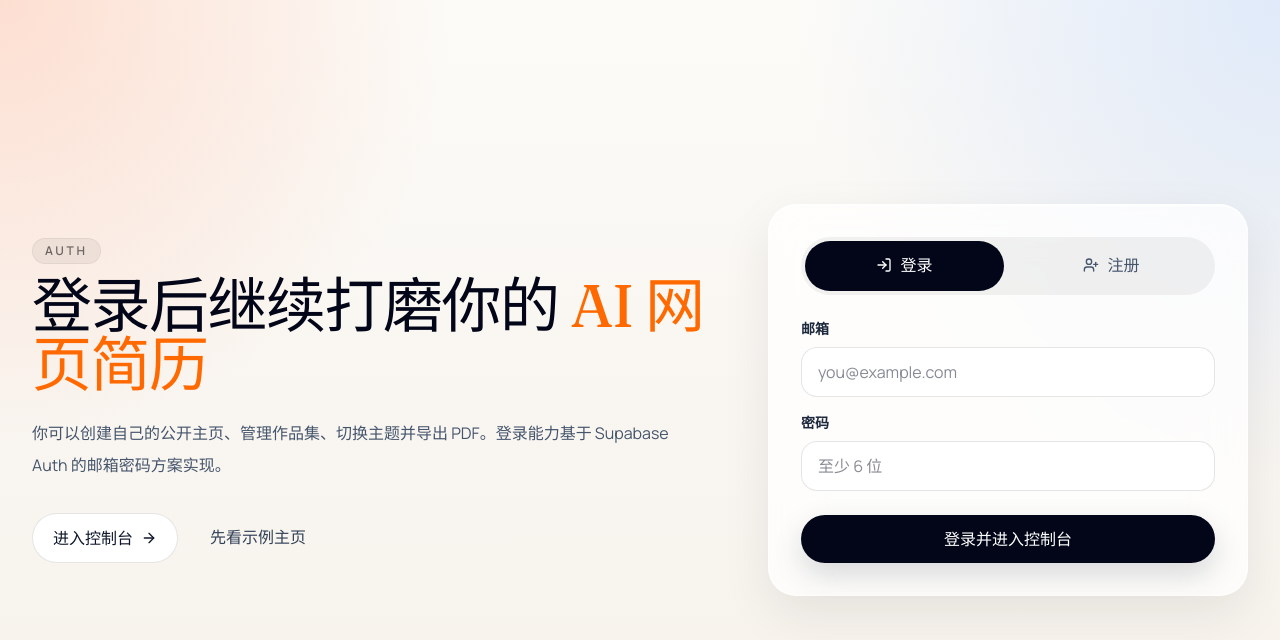
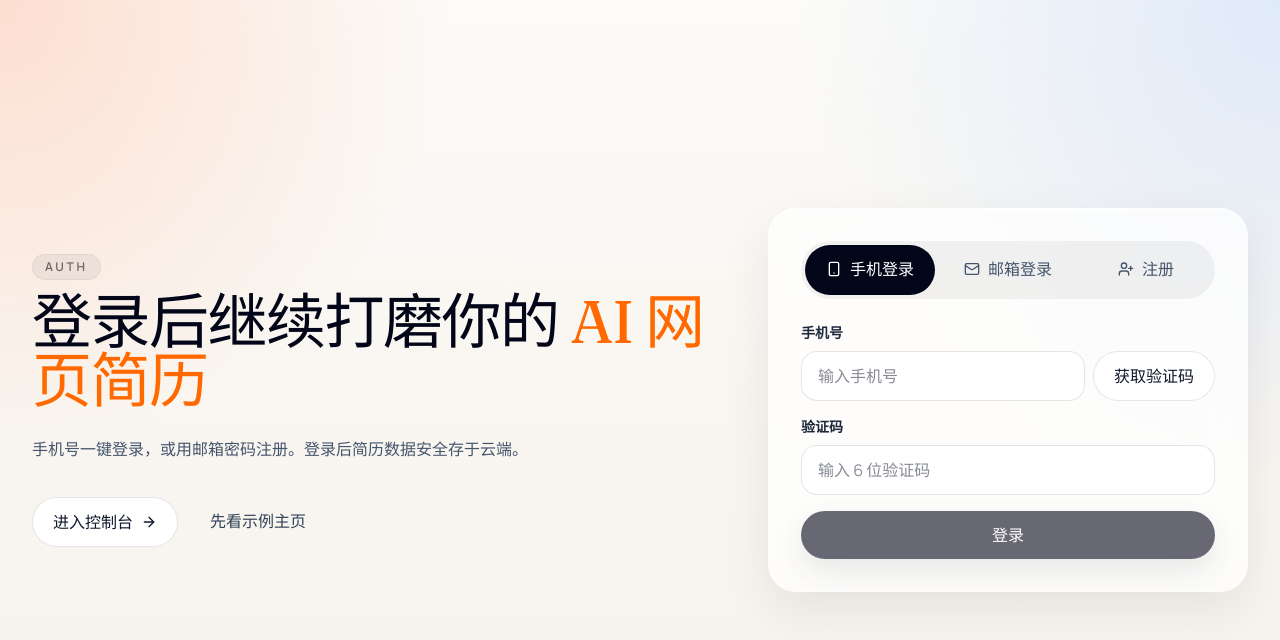
Before and after one commit to huongbew1dut6957-source/my-ai-project, a Next.js app: page /auth in a window 1280 px wide. Shown: the top 640 px of the page. Built offline with nearby package versions, Linux system fonts and the light colour scheme; no server answers.

Commit message:
新增手机验证码登录（短信 OTP）
- 认证页新增「手机登录」标签，默认首选
- 输入手机号 → 获取验证码 → 输入 6 位码 → 登录
- 使用 Supabase signInWithOtp + verifyOtp
- 邮箱登录/注册保留在第二、三标签
- 自动补 +86 前缀

```diff
--- a/src/components/auth/auth-shell.tsx
+++ b/src/components/auth/auth-shell.tsx
@@ -2,58 +2,107 @@
 
 import Link from "next/link";
 import { useState, useTransition } from "react";
-import { ArrowRight, Lock, LogIn, UserPlus } from "lucide-react";
+import { ArrowRight, Lock, LogIn, Mail, Smartphone, UserPlus } from "lucide-react";
 import { Button } from "@/components/ui/button";
 import { getSupabaseBrowserClient, isSupabaseConfigured } from "@/lib/supabase/client";
 
+type AuthMode = "phone" | "email-signin" | "email-signup";
+
 export function AuthShell() {
-  const [mode, setMode] = useState<"signin" | "signup">("signin");
+  const [mode, setMode] = useState<AuthMode>("phone");
   const [email, setEmail] = useState("");
   const [password, setPassword] = useState("");
+  const [phone, setPhone] = useState("");
+  const [code, setCode] = useState("");
+  const [codeSent, setCodeSent] = useState(false);
   const [feedback, setFeedback] = useState<string | null>(null);
   const [error, setError] = useState<string | null>(null);
   const [isPending, startTransition] = useTransition();
 
-  const handleSubmit = () => {
+  const getClient = () => {
+    const client = getSupabaseBrowserClient();
+    if (!client) setError("请先在 .env.local 中配置 Supabase 环境变量。");
+    return client;
+  };
+
+  const handleSendCode = () => {
     setError(null);
-    setFeedback(null);
+    const client = getClient();
+    if (!client) return;
+
+    const clean = phone.replace(/\s+/g, "");
+    if (!clean || clean.length < 11) {
+      setError("请输入正确的手机号码。");
+      return;
+    }
 
     startTransition(() => {
       void (async () => {
-        const client = getSupabaseBrowserClient();
+        const { error: sendError } = await client.auth.signInWithOtp({
+          phone: clean.startsWith("+") ? clean : `+86${clean}`,
+        });
+        if (sendError) {
+          setError(sendError.message);
+        } else {
+          setCodeSent(true);
+          setFeedback("验证码已发送，请查收短信。");
+        }
+      })();
+    });
+  };
 
-        if (!client) {
-          setError("请先在 .env.local 中配置 Supabase 环境变量。");
+  const handleVerifyCode = () => {
+    setError(null);
+    setFeedback(null);
+    const client = getClient();
+    if (!client) return;
+
+    const clean = phone.replace(/\s+/g, "");
+    const trimmedCode = code.trim();
+    if (!trimmedCode) {
+      setError("请输入验证码。");
+      return;
+    }
+    if (!clean || clean.length < 11) {
+      setError("手机号格式不正确。");
       return;
     }
 
-        if (mode === "signin") {
-          const { error: signInError } = await client.auth.signInWithPassword({
-            email,
-            password,
+    startTransition(() => {
+      void (async () => {
+        const { error: verifyError } = await client.auth.verifyOtp({
+          phone: clean.startsWith("+") ? clean : `+86${clean}`,
+          token: trimmedCode,
+          type: "sms",
         });
-
-          if (signInError) {
-            setError(signInError.message);
+        if (verifyError) {
+          setError(verifyError.message);
           return;
         }
+        window.location.href = "/dashboard";
+      })();
+    });
+  };
 
+  const handleEmailAuth = () => {
+    setError(null);
+    setFeedback(null);
+    const client = getClient();
+    if (!client) return;
+
+    startTransition(() => {
+      void (async () => {
+        if (mode === "email-signin") {
+          const { error: signInError } = await client.auth.signInWithPassword({ email, password });
+          if (signInError) { setError(signInError.message); return; }
           window.location.href = "/dashboard";
           return;
         }
 
-        const { error: signUpError } = await client.auth.signUp({
-          email,
-          password,
-        });
-
-        if (signUpError) {
-          setError(signUpError.message);
-          return;
-        }
-
+        const { error: signUpError } = await client.auth.signUp({ email, password });
+        if (signUpError) { setError(signUpError.message); return; }
         setFeedback("注册成功，请去邮箱确认后再登录。");
-        setMode("signin");
+        setMode("email-signin");
       })();
     });
   };
@@ -67,8 +116,7 @@ export function AuthShell() {
           <span className="text-orange-500"> AI 网页简历</span>
         </h1>
         <p className="mt-6 max-w-2xl text-base leading-8 text-slate-600">
-          你可以创建自己的公开主页、管理作品集、切换主题并导出 PDF。登录能力基于
-          Supabase Auth 的邮箱密码方案实现。
+          手机号一键登录，或用邮箱密码注册。登录后简历数据安全存于云端。
         </p>
         <div className="mt-8 flex flex-wrap gap-3">
           <Link href="/dashboard">
@@ -91,8 +139,7 @@ export function AuthShell() {
             </div>
             <h2 className="text-2xl font-semibold text-slate-950">需要先连接 Supabase</h2>
             <p className="text-sm leading-7 text-slate-600">
-              目前项目代码已经接好了认证逻辑，但你还需要把 Supabase 项目的 URL 和匿名密钥写进
-              `.env.local`，然后执行 `supabase/schema.sql` 中的建表脚本。
+              目前项目代码已经接好了认证逻辑，但需要把 Supabase URL 和 Key 写进 `.env.local`
             </p>
             <Link href="/dashboard">
               <Button>先进入演示工作台</Button>
@@ -100,33 +147,74 @@ export function AuthShell() {
           </div>
         ) : (
           <>
+            {/* Mode tabs */}
             <div className="mb-6 flex gap-2 rounded-full bg-black/5 p-1">
+              {([
+                { id: "phone" as const, label: "手机登录", icon: Smartphone },
+                { id: "email-signin" as const, label: "邮箱登录", icon: Mail },
+                { id: "email-signup" as const, label: "注册", icon: UserPlus },
+              ]).map(({ id, label, icon: Icon }) => (
                 <button
+                  key={id}
                   type="button"
-                onClick={() => setMode("signin")}
+                  onClick={() => { setMode(id); setError(null); setFeedback(null); setCodeSent(false); }}
                   className={`flex-1 rounded-full px-4 py-3 text-sm font-semibold ${
-                  mode === "signin" ? "bg-slate-950 text-white" : "text-slate-600"
+                    mode === id ? "bg-slate-950 text-white" : "text-slate-600"
                   }`}
                 >
-                <span className="inline-flex items-center gap-2">
-                  <LogIn size={16} />
-                  登录
+                  <span className="inline-flex items-center justify-center gap-2">
+                    <Icon size={16} />
+                    {label}
                   </span>
                 </button>
-              <button
-                type="button"
-                onClick={() => setMode("signup")}
-                className={`flex-1 rounded-full px-4 py-3 text-sm font-semibold ${
-                  mode === "signup" ? "bg-slate-950 text-white" : "text-slate-600"
-                }`}
-              >
-                <span className="inline-flex items-center gap-2">
-                  <UserPlus size={16} />
-                  注册
-                </span>
-              </button>
+              ))}
             </div>
 
+            {/* Phone auth */}
+            {mode === "phone" ? (
+              <div className="space-y-4">
+                <div>
+                  <label className="editor-label">手机号</label>
+                  <div className="flex gap-2">
+                    <input
+                      className="editor-input flex-1"
+                      type="tel"
+                      placeholder="输入手机号"
+                      value={phone}
+                      onChange={(e) => setPhone(e.target.value)}
+                    />
+                    <Button
+                      variant="secondary"
+                      onClick={handleSendCode}
+                      disabled={isPending || codeSent}
+                      className="shrink-0"
+                    >
+                      {codeSent ? "已发送" : "获取验证码"}
+                    </Button>
+                  </div>
+                </div>
+                <div>
+                  <label className="editor-label">验证码</label>
+                  <input
+                    className="editor-input"
+                    type="text"
+                    inputMode="numeric"
+                    maxLength={6}
+                    placeholder="输入 6 位验证码"
+                    value={code}
+                    onChange={(e) => setCode(e.target.value)}
+                  />
+                </div>
+
+                {feedback ? <p className="text-sm text-emerald-600">{feedback}</p> : null}
+                {error ? <p className="text-sm text-rose-600">{error}</p> : null}
+
+                <Button className="w-full" onClick={handleVerifyCode} disabled={isPending || !codeSent}>
+                  {isPending ? "验证中..." : "登录"}
+                </Button>
+              </div>
+            ) : (
+              /* Email auth */
               <div className="space-y-4">
                 <div>
                   <label className="editor-label">邮箱</label>
@@ -135,7 +223,7 @@ export function AuthShell() {
                     type="email"
                     placeholder="you@example.com"
                     value={email}
-                  onChange={(event) => setEmail(event.target.value)}
+                    onChange={(e) => setEmail(e.target.value)}
                   />
                 </div>
                 <div>
@@ -145,17 +233,18 @@ export function AuthShell() {
                     type="password"
                     placeholder="至少 6 位"
                     value={password}
-                  onChange={(event) => setPassword(event.target.value)}
+                    onChange={(e) => setPassword(e.target.value)}
                   />
                 </div>
+
+                {feedback ? <p className="text-sm text-emerald-600">{feedback}</p> : null}
+                {error ? <p className="text-sm text-rose-600">{error}</p> : null}
+
+                <Button className="w-full" onClick={handleEmailAuth} disabled={isPending}>
+                  {isPending ? "提交中..." : mode === "email-signin" ? "登录" : "注册账号"}
+                </Button>
               </div>
-
-            {feedback ? <p className="mt-4 text-sm text-emerald-600">{feedback}</p> : null}
-            {error ? <p className="mt-4 text-sm text-rose-600">{error}</p> : null}
-
-            <Button className="mt-6 w-full" onClick={handleSubmit} disabled={isPending}>
-              {isPending ? "提交中..." : mode === "signin" ? "登录并进入控制台" : "注册账号"}
-            </Button>
+            )}
           </>
         )}
       </section>
```
Lines whose indentation alone changed are shown as unchanged.
